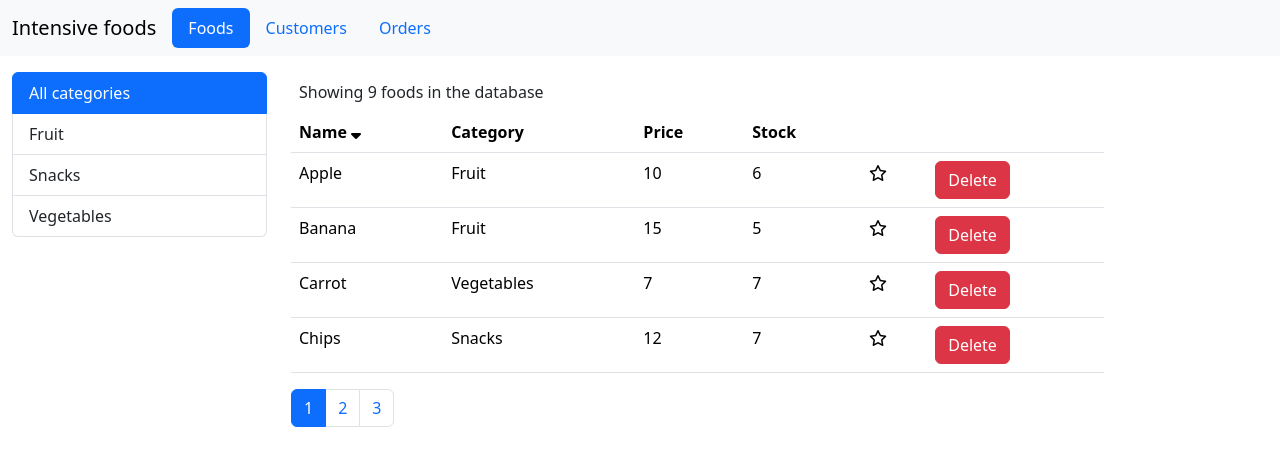
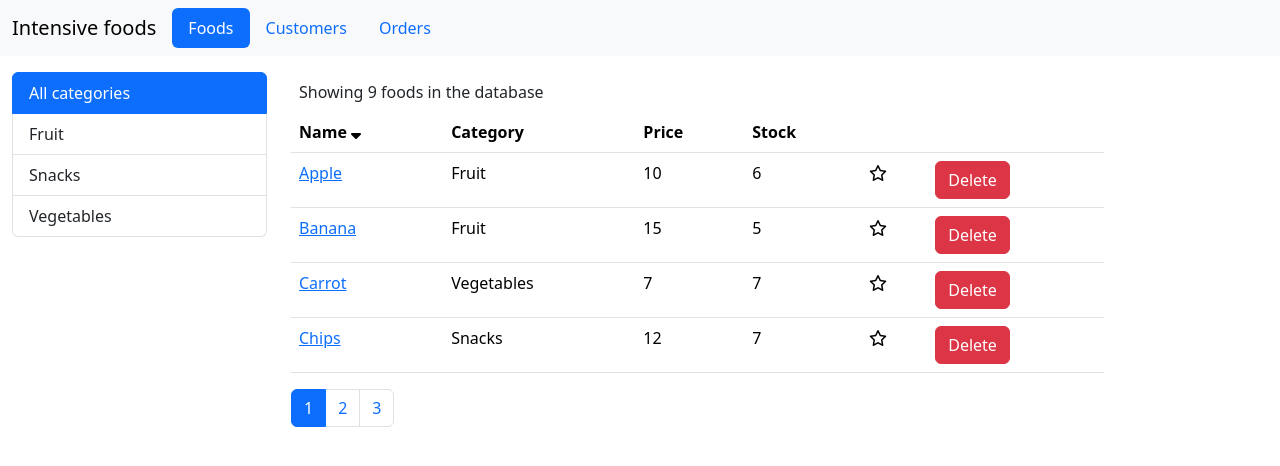
Before and after one commit to armenbakir/Food-store-with-ReactQuery-FE, a React (Vite) app: page /foods in a window 1280 px wide. Shown: the top 466 px of the page. Built offline with nearby package versions, Linux system fonts and the light colour scheme.

Commit message:
made foods clickable and routes to food form page

```diff
--- a/src/components/FoodsTable.tsx
+++ b/src/components/FoodsTable.tsx
@@ -1,5 +1,6 @@
 import { Food, SortColumn, column } from "@types";
 import { Favorite, Table } from "@components/common";
+import { Link } from "react-router-dom";
 
 interface Props {
   foods: Food[];
@@ -11,7 +12,12 @@ interface Props {
 
 function FoodsTable({ foods, sortColumn, onDelete, onFavor, onSort }: Props) {
   const columns: column<Food>[] = [
-    { path: "name", label: "Name" },
+    {
+      path: "name",
+      label: "Name",
+      key: "name",
+      content: (food) => <Link to={`/foods/${food._id}`}>{food.name}</Link>,
+    },
     { path: "category.name", label: "Category" },
     { path: "price", label: "Price" },
     { path: "numberInStock", label: "Stock" },
--- a/src/components/common/TableBody.tsx
+++ b/src/components/common/TableBody.tsx
@@ -12,10 +12,10 @@ function TableBody<T extends Id>({ items, columns }: Props<T>) {
       {items.map((item) => (
         <tr key={item._id}>
           {columns.map((column) =>
-            "path" in column ? (
+            "content" in column ? (
+              <td key={column.key}>{column.content(item)}</td>
+            ) : (
               <td key={column.path}>{_.get(item, column.path)}</td>
-            ) : (
-              <td key={column.key}>{column.content(item)}</td>
             )
           )}
         </tr>
```
